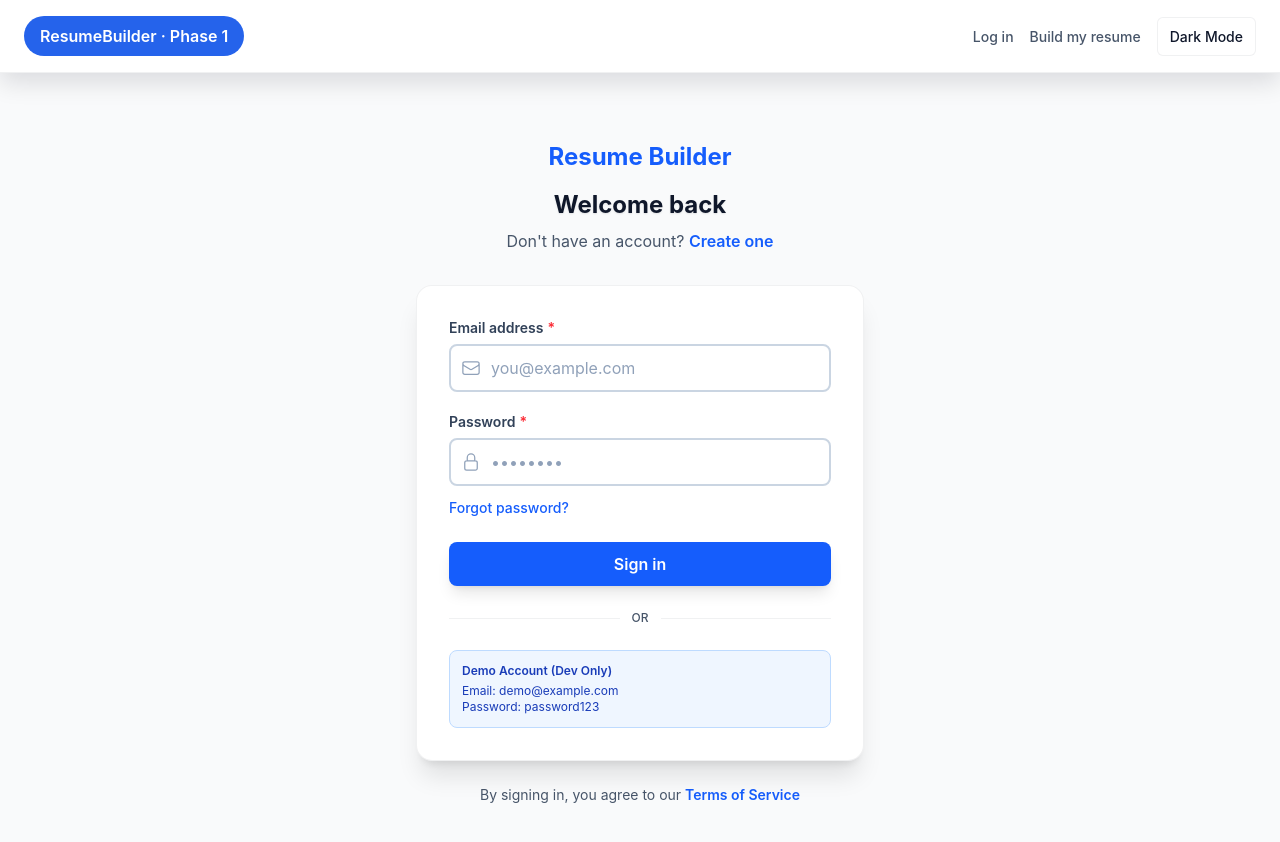
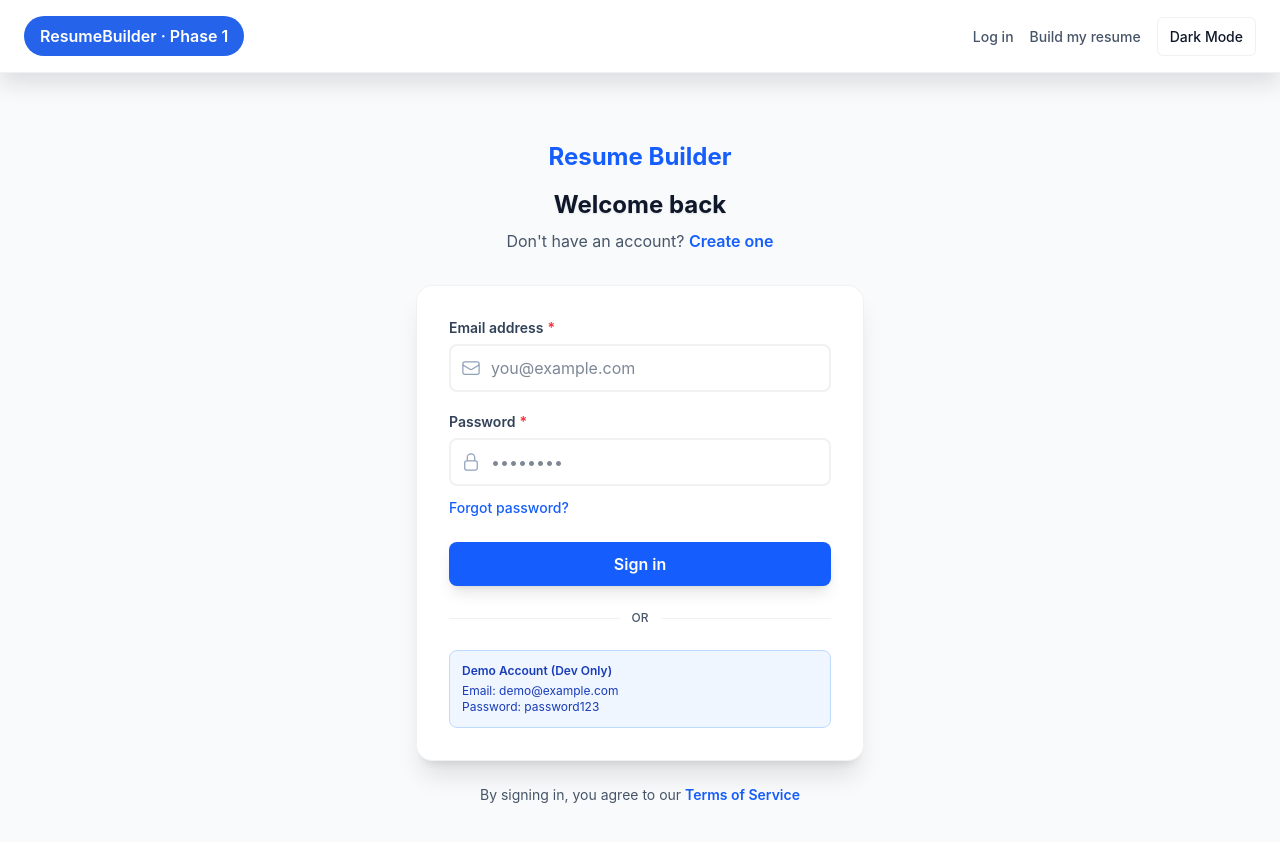
Before and after one commit to sasindu345/resume-builder, a React (Vite) app in the folder resume-builder-frontend/: page /login in a window 1280 px wide. Shown: the top 842 px of the page. Built offline with nearby package versions, Linux system fonts and the light colour scheme; no server answers.

Commit message:
fix(input): use theme CSS module and fix icon padding

```diff
--- a/resume-builder-frontend/src/components/common/Input.tsx
+++ b/resume-builder-frontend/src/components/common/Input.tsx
@@ -5,6 +5,7 @@
 
 import { InputHTMLAttributes, ReactNode, forwardRef } from 'react'
 import clsx from 'clsx'
+import styles from '../../styles/components/Input.module.css'
 
 interface InputProps extends InputHTMLAttributes<HTMLInputElement> {
     label?: string
@@ -29,10 +30,15 @@ export const Input = forwardRef<HTMLInputElement, InputProps>(
                     <input
                         ref={ref}
                         className={clsx(
+                            // base layout & spacing
                             'w-full px-4 py-2.5 text-base border-2 rounded-lg transition-all duration-150',
+                            // focus styles
                             'focus:outline-none focus:border-blue-500 focus:ring-2 focus:ring-blue-200 dark:focus:ring-blue-500/30',
-                            'bg-white dark:bg-white/10 placeholder-slate-400 dark:placeholder-slate-600 text-slate-900 dark:text-slate-900',
-                            icon && 'pl-10',
+                            // background/placeholder only — text color now comes from the CSS module so it follows theme variables
+                            'bg-white dark:bg-white/10 placeholder-slate-400 dark:placeholder-slate-600',
+                            // ensure theme-driven text color and textarea sizing come from CSS module
+                            styles.inputField,
+                            icon && styles.inputWithIcon,
                             error && 'border-red-300 focus:border-red-500 focus:ring-red-200',
                             !error && 'border-slate-300 dark:border-slate-600',
                             className
```
